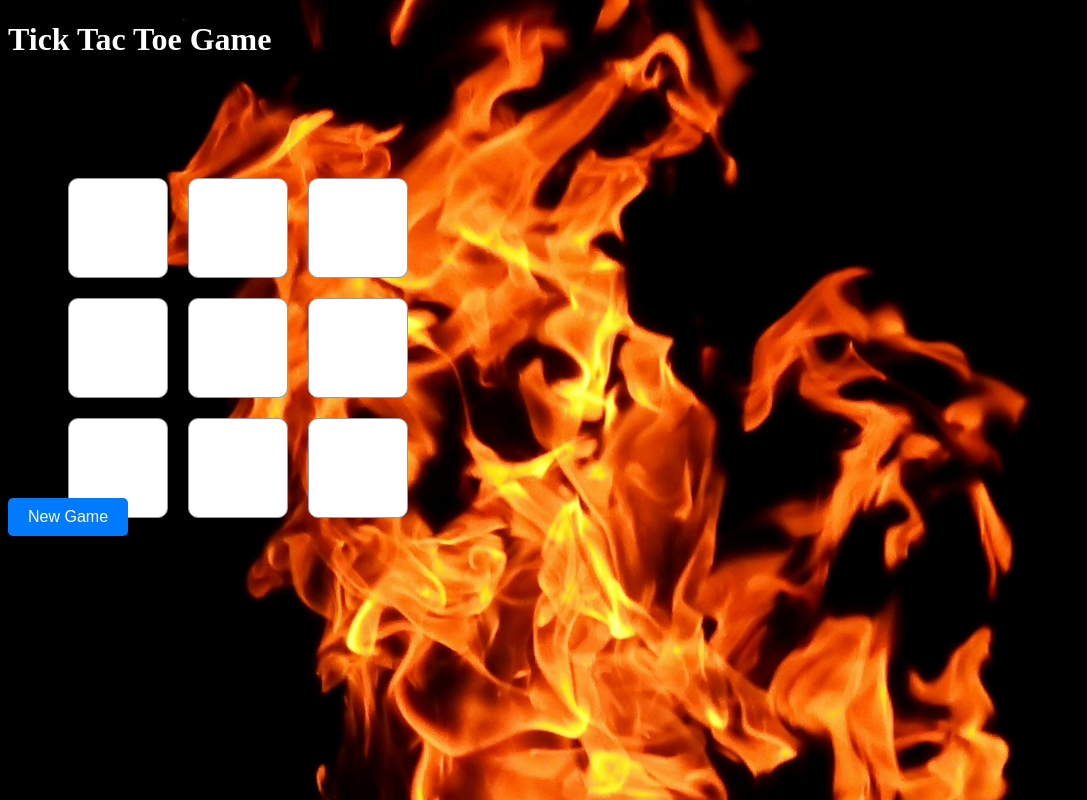
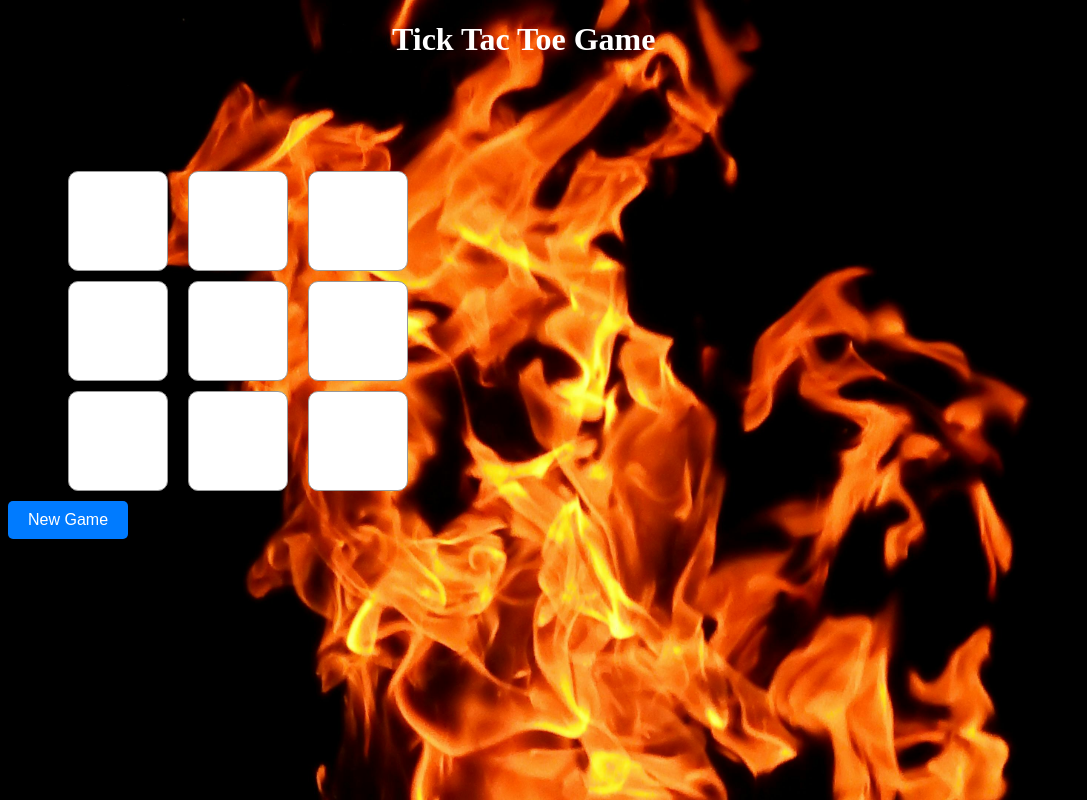
Before and after one commit to gangwar22/Tic_tak_toe, a React (Vite) app: page / in a window 1280 px wide. Shown: the whole page, without its empty margins (0-1087 px from the left). Built offline with nearby package versions, Linux system fonts and the light colour scheme.

Commit message:
css correction

```diff
--- a/src/TickTacToe.css
+++ b/src/TickTacToe.css
@@ -3,11 +3,11 @@
   grid-template-columns: repeat(3, 100px);
   grid-template-rows: repeat(3, 100px);
   gap: 20px;
-  margin-top: 60px;
+  margin-top: 5%;
 }
 
 .tick-tac-toe .square {
-  margin-top: 20px;
+  margin-top: 10px;
   font-size: 36px;
   width: 100px;
   height: 100px;
@@ -32,7 +32,7 @@
 .tick-tac-toe h1{
   color: white;
   height: 100%;
-
+  margin-left: 30vw;
 }
 
 .new-game-button {
```
